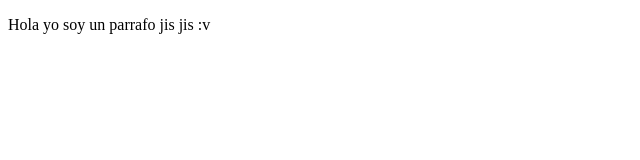
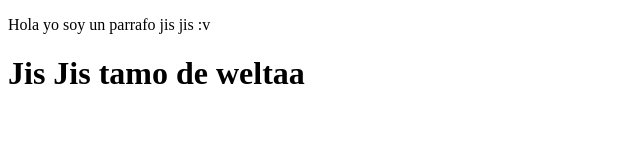
Before and after one commit to hnpz22/ProyectoDemoCursoPrework, a plain HTML site: page index.html in a window 1280 px wide. Shown: the whole page, without its empty margins (0-640 px from the left). Drawn offline with Linux system fonts and the light colour scheme.

Commit message:
Agregamos nusetro primer sitiot

```diff
--- a/index.html
+++ b/index.html
@@ -8,5 +8,6 @@
 </head>
 <body>
     <p>Hola yo soy un parrafo jis jis :v</p>
+    <h1>Jis Jis tamo de weltaa</h1>
 </body>
 </html>
```
